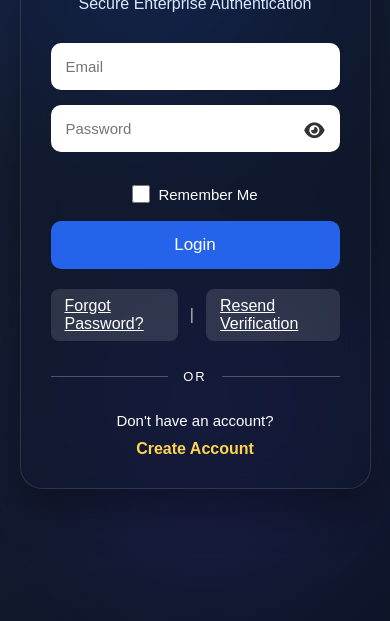
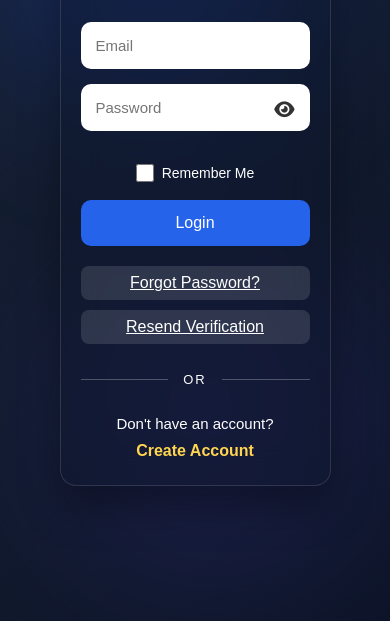
Before and after one commit to kayox7/SecureAuth-Pro, a website: page views/login.html in a window 390 px wide. Shown: the part 223-844 px from the top of the page. Drawn offline with Linux system fonts and the light colour scheme.

Commit message:
Improve dashboard responsiveness and production fixes

```diff
--- a/public/css/dashboard.css
+++ b/public/css/dashboard.css
@@ -201,7 +201,7 @@ nav{
 
     margin:18px 0;
 
-    font-size:18px;
+    font-size:16px;
 
 }
 
@@ -263,7 +263,8 @@ padding:20px;
 
 .nav-right{
 
-flex-direction:column;
+flex-wrap:wrap;
+    justify-content:center;
 
 }
 
@@ -283,6 +284,68 @@ flex-direction:column;
 
 width:100%;
 
+}
+  #logoutBtn{
+        width:100%;
+    }
+    .stat-card{
+    padding:22px;
+}
+}
+@media (max-width:480px){
+
+   nav{
+    padding:15px;
+}
+
+.nav-right{
+    width:100%;
+    flex-direction:column;
+    gap:12px;
+}
+    .container{
+        width:95%;
+        margin:20px auto;
+    }
+
+    .logo h2{
+        font-size:22px;
+    }
+
+    .welcome h1{
+        font-size:24px;
+    }
+
+    .welcome p{
+        font-size:15px;
+    }
+
+    .profile-card{
+        padding:20px;
+    }
+
+    .profile-card h2{
+        font-size:22px;
+    }
+
+    .profile-card p{
+        font-size:15px;
+    }
+
+    .stat-card{
+        padding:20px;
+    }
+
+    .stat-card i{
+        font-size:35px;
+    }
+
+    .modal-content{
+        width:95%;
+        padding:20px;
+    }
+    #logoutBtn{
+    width:100%;
 }
 
 }
@@ -320,7 +383,8 @@ padding:30px;
 
 border-radius:12px;
 
-width:400px;
+width:90%;
+max-width:400px;
 
 display:flex;
 
--- a/public/css/style.css
+++ b/public/css/style.css
@@ -76,22 +76,18 @@ body::after{
 }
 
 .container{
-
-    width:100%;
-
+    min-height:100vh;
     display:flex;
-
     justify-content:center;
-
     align-items:center;
-
+    padding:20px;
 }
 
 .login-card{
 
-    width:430px;
-
-    padding:35px;
+    width:100%;
+    max-width:420px;
+    padding:40px;
 
     border-radius:22px;
 
@@ -519,3 +515,84 @@ padding:30px;
     }
 
 }
+/* ===========================
+   Mobile Responsive
+=========================== */
+
+@media (max-width:768px){
+
+    body{
+        padding:20px;
+    }
+
+    .container{
+        padding:15px;
+    }
+
+    .login-card{
+        width:100%;
+        max-width:380px;
+        padding:30px 25px;
+        border-radius:16px;
+    }
+
+    .login-card h1{
+        font-size:28px;
+    }
+
+    .login-card p{
+        font-size:14px;
+    }
+
+    input{
+        padding:14px;
+        font-size:15px;
+    }
+
+    .login-btn{
+        padding:14px;
+        font-size:16px;
+    }
+
+    .login-links{
+        flex-direction:column;
+        gap:10px;
+    }
+
+    .login-links span{
+        display:none;
+    }
+
+    .register-link span{
+        display:block;
+        margin-bottom:8px;
+    }
+
+    .modal-content{
+        width:90%;
+        max-width:350px;
+        padding:25px;
+    }
+
+}
+
+@media (max-width:480px){
+
+    .login-card{
+        padding:25px 20px;
+    }
+
+    .login-card h1{
+        font-size:24px;
+    }
+
+    .remember-label{
+        font-size:14px;
+    }
+
+    .login-links a{
+        width:100%;
+        text-align:center;
+    }
+
+}
```
